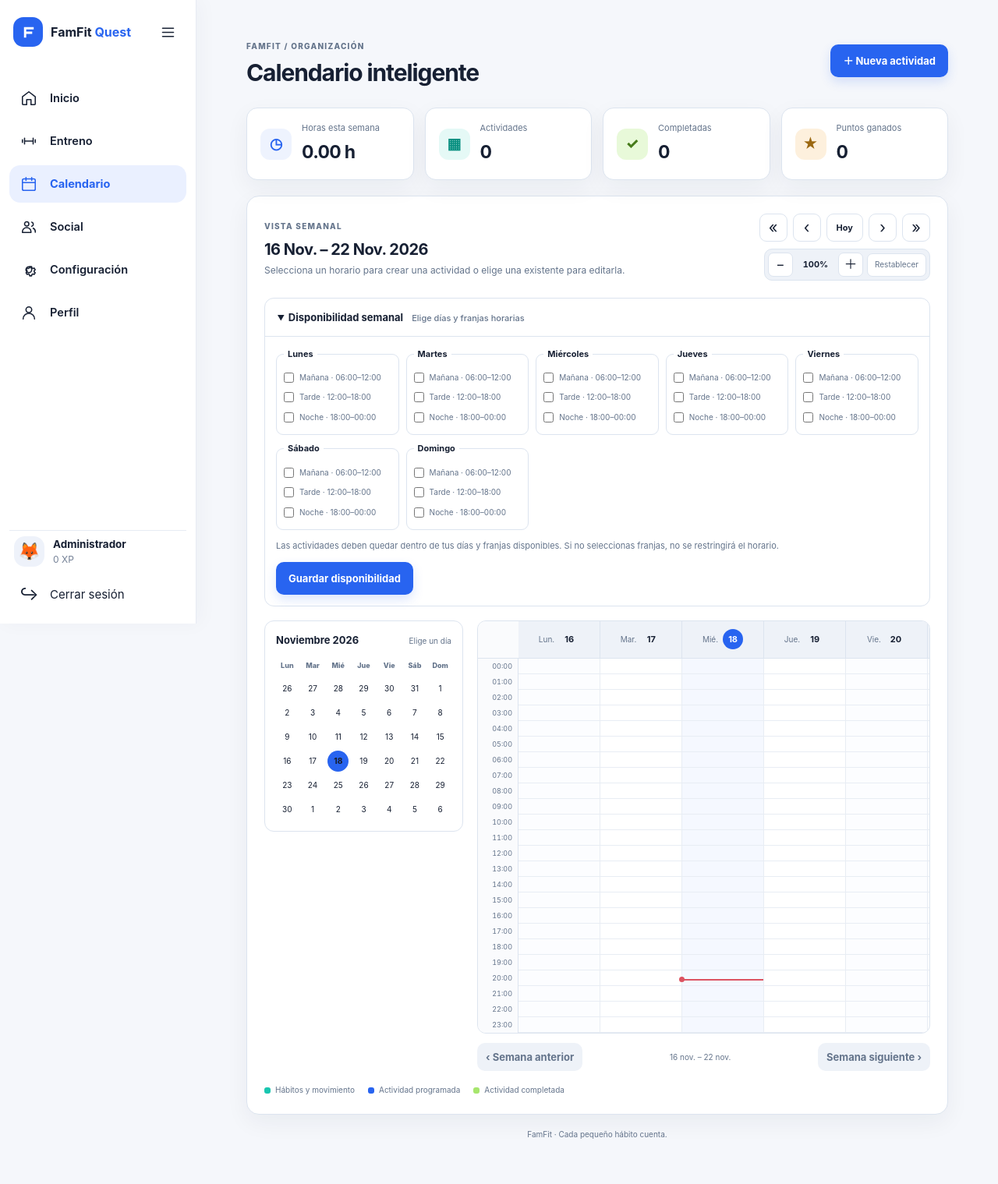
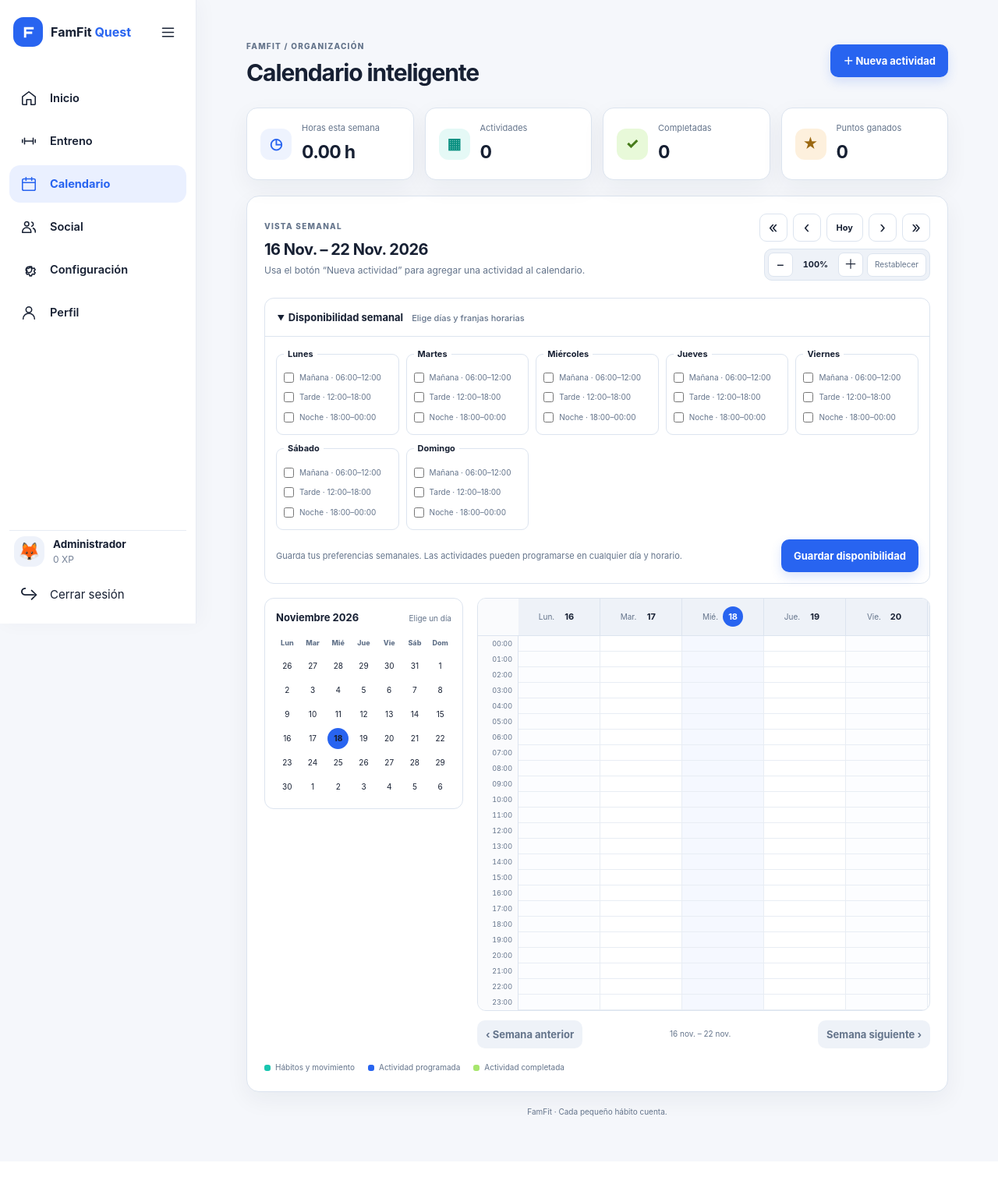
Before and after one commit to Oddieba/FamFit, a Laravel app: page /calendario in a window 1280 px wide, after a click that opens the changed part. Shown: the whole page at 78% size. After the commit the page ends 1432 px from the top, so only its background shows below. Run offline with Laravel 12, Linux system fonts and the light colour scheme; a user stored in the database is signed in; data comes from the database, SQL or seed files in the repository; data that the repository does not hold is empty.

Commit message:
calendario

```diff
--- a/app/Http/Controllers/FamFitCalendarController.php
+++ b/app/Http/Controllers/FamFitCalendarController.php
@@ -100,7 +100,7 @@ class FamFitCalendarController extends Controller
         $availability = $this->normalizeAvailability($validated['availability'] ?? []);
         $request->user()->profile()->updateOrCreate([], ['availability' => $availability]);
 
-        return back()->with('success', 'Disponibilidad guardada. Las actividades deben coincidir con tus días y franjas seleccionados. Si no seleccionas franjas, no habrá restricciones.');
+        return back()->with('success', 'Disponibilidad guardada como preferencia. Las actividades pueden programarse en cualquier día y horario.');
     }
 
     public function store(Request $request): RedirectResponse
@@ -175,39 +175,9 @@ class FamFitCalendarController extends Controller
 
     private function ensureActivityWithinAvailability(array $data, Request $request): void
     {
-        $availability = $this->normalizeAvailability($request->user()->profile?->availability);
-        $hasConfiguredSlots = collect($availability)->contains(fn (array $slots) => $slots !== []);
-
-        if (! $hasConfiguredSlots) {
-            return;
-        }
-
-        $dayKey = array_keys(self::AVAILABILITY_DAYS)[Carbon::parse($data['activity_date'])->dayOfWeekIso - 1];
-        $activityStart = Carbon::createFromFormat('H:i', $data['start_time']);
-        $activityEnd = Carbon::createFromFormat('H:i', $data['end_time']);
-        $start = $activityStart->hour * 60 + $activityStart->minute;
-        $end = $activityEnd->hour * 60 + $activityEnd->minute;
-        $cursor = $start;
-
-        foreach (self::AVAILABILITY_SLOTS as $slotKey => $slot) {
-            if (! in_array($slotKey, $availability[$dayKey], true) || $slot['end'] <= $cursor) {
-                continue;
-            }
-
-            if ($slot['start'] > $cursor) {
-                break;
-            }
-
-            $cursor = max($cursor, $slot['end']);
-
-            if ($cursor >= $end) {
-                return;
-            }
-        }
-
-        throw ValidationException::withMessages([
-            'start_time' => 'La actividad debe estar dentro de los días y franjas que configuraste en tu disponibilidad semanal.',
-        ]);
+        // Se permite programar actividades en cualquier horario.
+        // La disponibilidad semanal se conserva como preferencia visible,
+        // pero no bloquea la creación de actividades.
     }
 
     private function ensureNoScheduleConflict(array $data, Request $request, ?int $exceptActivityId = null): void
--- a/public/estilos/famfit-calendar.css
+++ b/public/estilos/famfit-calendar.css
@@ -114,12 +114,24 @@ button.ff-mini-day { padding: 0; border: 0; background: transparent; cursor: poi
 .ff-week-heading.is-today strong { color: #fff; background: var(--ff-primary); }
 .ff-week-heading.is-selected:not(.is-today) strong { outline: 1px solid var(--ff-primary); color: var(--ff-primary); }
 .ff-week-grid { position: relative; height: calc(var(--ff-hour-height) * 24); }
-.ff-day-column { position: relative; min-width: 0; border-right: 1px solid #e8edf4; background-image: repeating-linear-gradient(to bottom, transparent 0, transparent calc(var(--ff-hour-height) - 1px), #e8edf4 calc(var(--ff-hour-height) - 1px), #e8edf4 var(--ff-hour-height)); cursor: crosshair; }
+.ff-day-column { position: relative; min-width: 0; border-right: 1px solid #e8edf4; background-image: repeating-linear-gradient(to bottom, transparent 0, transparent calc(var(--ff-hour-height) - 1px), #e8edf4 calc(var(--ff-hour-height) - 1px), #e8edf4 var(--ff-hour-height)); cursor: default; }
 .ff-day-column:last-child { border-right: 0; }
 .ff-day-column:nth-child(odd) { background-color: #fcfdff; }
 .ff-day-column.is-today { background-color: #f5f8ff; }
 .ff-event { position: absolute; z-index: 2; left: 3px; right: 3px; display: flex; flex-direction: column; gap: 3px; min-width: 0; overflow: hidden; padding: 6px 7px; border: 0; border-left: 3px solid var(--ff-primary); border-radius: 6px; background: #2864f018; color: #214ba8; text-align: left; font-size: 10px; cursor: pointer; }
 .ff-event:hover { filter: brightness(.96); box-shadow: 0 3px 8px #17203320; }
+.ff-empty-calendar,
+.ff-management-list,
+.ff-edit-panel { padding: 18px; }
+.ff-empty-calendar { display: flex; align-items: center; justify-content: space-between; gap: 16px; }
+.ff-management-list { display: grid; gap: 10px; }
+.ff-management-card { display: flex; align-items: center; justify-content: space-between; gap: 16px; padding: 14px; border: 1px solid var(--ff-border); border-radius: 10px; background: #fff; }
+.ff-management-card > div { display: grid; gap: 3px; }
+.ff-management-card span,
+.ff-management-card small { color: var(--ff-text-secondary); }
+.ff-edit-form { display: grid; grid-template-columns: repeat(2, minmax(0, 1fr)); gap: 12px; }
+.ff-edit-form .ff-field-full { grid-column: 1 / -1; }
+.ff-edit-form .ff-modal-actions { grid-column: 1 / -1; }
 .ff-event strong, .ff-event span { overflow: hidden; text-overflow: ellipsis; white-space: nowrap; }
 .ff-event strong { font-size: 10px; }
 .ff-event span { font-size: 9px; font-weight: 650; }
@@ -136,8 +148,6 @@ button.ff-mini-day { padding: 0; border: 0; background: transparent; cursor: poi
 .legend-teal { background: var(--ff-habit); }
 .legend-blue { background: var(--ff-primary); }
 .legend-green { background: var(--ff-success); }
-.ff-current-time { position: absolute; z-index: 4; left: 0; right: 0; border-top: 2px solid #dc5361; pointer-events: none; }
-.ff-current-time::before { position: absolute; top: -5px; left: -4px; width: 7px; height: 7px; border-radius: 50%; background: #dc5361; content: ""; }
 .ff-footer { padding: 18px 4px 0; text-align: center; color: var(--ff-text-secondary); font-size: 10px; }
 .ff-alert { margin: 0 0 15px; padding: 12px 14px; border-radius: 10px; font-size: 12px; }
 .ff-alert-success { background: #a7e66d35; color: #355f13; }
--- a/public/js/famfit-calendar.js
+++ b/public/js/famfit-calendar.js
@@ -82,7 +82,6 @@
         });
     };
     const updateAvailabilityFeedback = () => {
-        const available = scheduleIsAvailable();
         const conflict = scheduleHasConflict();
 
         if (conflict) {
@@ -90,21 +89,8 @@
             return false;
         }
 
-        if (!hasConfiguredAvailability) {
-            fields.availabilityFeedback.textContent = 'No configuraste franjas disponibles; no hay restricciones de horario.';
-            return true;
-        }
-
-        if (scheduleIsUnchanged() && !available) {
-            fields.availabilityFeedback.textContent = 'El horario actual se conserva. Si cambias la fecha u hora, debe estar dentro de tu disponibilidad.';
-            return true;
-        }
-
-        fields.availabilityFeedback.textContent = available
-            ? 'El horario elegido está dentro de tu disponibilidad.'
-            : 'Ese horario no está disponible. Cambia el día o la hora antes de guardar.';
-
-        return available;
+        fields.availabilityFeedback.textContent = 'Puedes programar la actividad en cualquier día y horario.';
+        return true;
     };
     const resetForm = (date = defaultDate) => {
         form.reset();
@@ -122,28 +108,6 @@
         fields.deleteForm.removeAttribute('action');
         updateAvailabilityFeedback();
     };
-    const timeValue = minutes => {
-        const hours = String(Math.floor(minutes / 60)).padStart(2, '0');
-        const remainder = String(minutes % 60).padStart(2, '0');
-        return `${hours}:${remainder}`;
-    };
-    const createAtTime = (column, event) => {
-        const bounds = column.getBoundingClientRect();
-        const hourHeight = Number.parseFloat(
-            getComputedStyle(document.documentElement).getPropertyValue('--ff-hour-height')
-        );
-        const elapsed = Math.max(0, Math.min(event.clientY - bounds.top, hourHeight * 24));
-        const startMinutes = Math.min(23 * 60 + 45, Math.floor(elapsed / hourHeight * 4) * 15);
-        const endMinutes = Math.min(startMinutes + 60, 23 * 60 + 59);
-
-        resetForm(column.dataset.date);
-        fields.start.value = timeValue(startMinutes);
-        fields.end.value = timeValue(endMinutes);
-        fields.end.min = fields.start.value;
-        updateAvailabilityFeedback();
-        openModal();
-    };
-
     document.querySelectorAll('[data-open-create]').forEach(button => {
         button.addEventListener('click', () => {
             resetForm();
@@ -160,14 +124,7 @@
         if (event.key === 'Escape' && modal.classList.contains('is-open')) closeModal();
     });
 
-    document.querySelectorAll('[data-day-column]').forEach(column => {
-        column.addEventListener('click', event => {
-            if (event.target.closest('.ff-event')) return;
-            createAtTime(column, event);
-        });
-    });
-
-    document.querySelectorAll('[data-activity]').forEach(button => {
+    document.querySelectorAll('[data-activity][data-update-url]').forEach(button => {
         button.addEventListener('click', () => {
             const activity = JSON.parse(button.dataset.activity);
             resetForm(activity.activity_date.substring(0, 10));
@@ -212,31 +169,7 @@
             event.preventDefault();
             return;
         }
-
-        if (!scheduleIsUnchanged() && !updateAvailabilityFeedback()) {
-            event.preventDefault();
-        }
     });
-
-    const updateCurrentTime = () => {
-        document.querySelectorAll('.ff-current-time').forEach(line => line.remove());
-        const grid = document.querySelector('.ff-week-grid');
-        if (!grid) return;
-
-        const todayColumn = [...grid.querySelectorAll('[data-day-column]')]
-            .find(column => column.dataset.date === grid.dataset.today);
-        if (!todayColumn) return;
-
-        const now = new Date();
-        const hourHeight = Number.parseFloat(
-            getComputedStyle(document.documentElement).getPropertyValue('--ff-hour-height')
-        );
-        const top = (now.getHours() * 60 + now.getMinutes()) / 60 * hourHeight;
-        const line = document.createElement('div');
-        line.className = 'ff-current-time';
-        line.style.top = `${top}px`;
-        todayColumn.appendChild(line);
-    };
 
     const zoomOut = document.querySelector('[data-calendar-zoom="out"]');
     const zoomIn = document.querySelector('[data-calendar-zoom="in"]');
@@ -255,7 +188,6 @@
         zoomLevel.value = `${Math.round(hourHeight / baseHourHeight * 100)}%`;
         zoomOut.disabled = hourHeight <= minHourHeight;
         zoomIn.disabled = hourHeight >= maxHourHeight;
-        updateCurrentTime();
     };
 
     zoomOut.addEventListener('click', () => {
@@ -272,6 +204,4 @@
     });
 
     updateZoom();
-    updateCurrentTime();
-    window.setInterval(updateCurrentTime, 60_000);
 })();
--- a/resources/views/calendar.blade.php
+++ b/resources/views/calendar.blade.php
@@ -56,7 +56,7 @@
                     <span class="ff-eyebrow">VISTA SEMANAL</span>
                     <h2>{{ $weekStart->locale('es')->translatedFormat('j M') }} –
                         {{ $weekEnd->locale('es')->translatedFormat('j M Y') }}</h2>
-                    <p>Selecciona un horario para crear una actividad o elige una existente para editarla.</p>
+                    <p>Usa el botón “Nueva actividad” para agregar una actividad al calendario.</p>
                 </div>
                 <div class="ff-calendar-toolbar-actions">
                     <nav class="ff-calendar-actions" aria-label="Navegación del calendario">
@@ -106,8 +106,7 @@
                         @endforeach
                     </div>
                     <div class="ff-availability-footer">
-                        <p>Las actividades deben quedar dentro de tus días y franjas disponibles. Si no seleccionas franjas,
-                            no se restringirá el horario.</p>
+                        <p>Guarda tus preferencias semanales. Las actividades pueden programarse en cualquier día y horario.</p>
                         <button class="ff-btn ff-btn-primary" type="submit">Guardar disponibilidad</button>
                     </div>
                 </form>
```
Also changed, not shown: database/factories/UserFactory.php (+7 -0 lines), tests/Feature/QuestExperienceTest.php (+3 -54 lines), database/migrations/2026_11_03_194614_create_social_and_gamification_tables.php.
